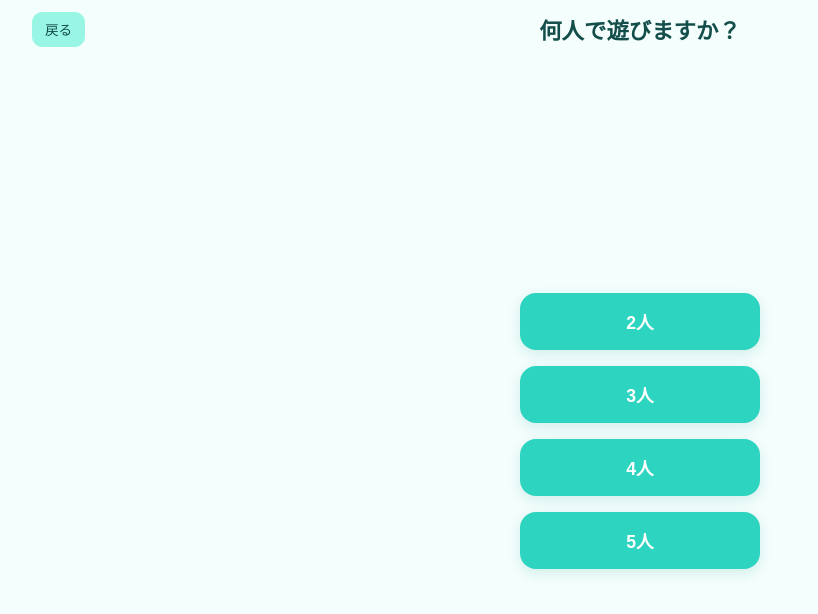
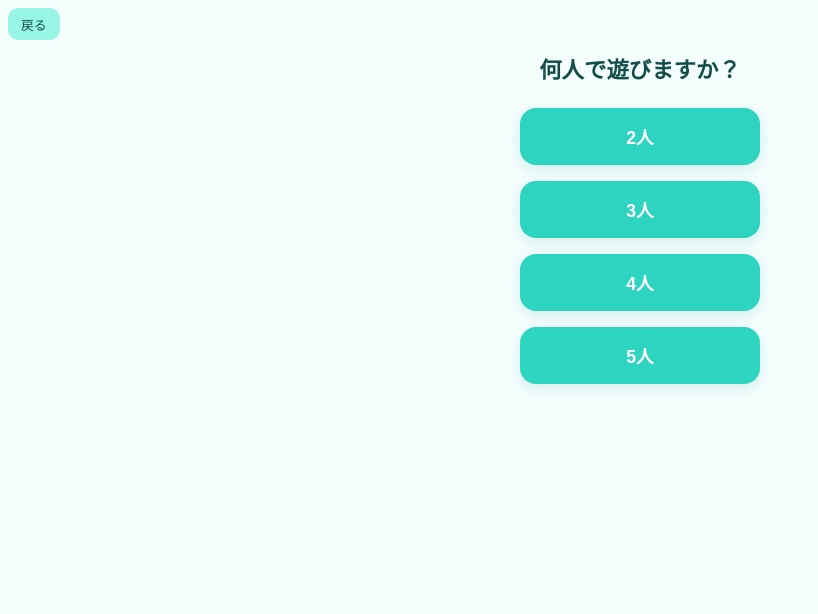
Before and after one commit to kurosana/BattleEnpitu, a plain HTML site: page index.html in a window 1280 px wide. Both pictures are taken after a click on the button "スタート". Shown: the whole page, without its empty margins (0-818 px from the left). Drawn offline with Linux system fonts and the light colour scheme.

Commit message:
v1.0.3
PC版デザイン修正

```diff
--- a/css/style.css
+++ b/css/style.css
@@ -46,12 +46,41 @@ body {
 .screen {
   display: none;
   height: 100%;
+  max-height: 100dvh;
   flex-direction: column;
   overflow: hidden;
 }
 
 .screen.active {
   display: flex;
+}
+
+/* スタート・人数・名前（スクロール可能・PCでも見切れない） */
+.screen-scroll {
+  overflow-x: hidden;
+  overflow-y: auto;
+  -webkit-overflow-scrolling: touch;
+}
+
+.screen-scroll-body {
+  flex: 1 0 auto;
+  display: flex;
+  flex-direction: column;
+  align-items: center;
+  width: 100%;
+  min-height: min(100%, 100dvh);
+  padding: 3.25rem 1rem 1.5rem;
+  padding-top: max(3.25rem, calc(0.5rem + env(safe-area-inset-top, 0px) + 2rem));
+  padding-bottom: max(1.5rem, env(safe-area-inset-bottom, 0px));
+  box-sizing: border-box;
+}
+
+/* 画面左上に固定（終了ボタンと同じ見た目 .btn-exit） */
+.btn-nav-fixed {
+  position: fixed;
+  top: max(0.5rem, env(safe-area-inset-top, 0px));
+  left: max(0.5rem, env(safe-area-inset-left, 0px));
+  z-index: 500;
 }
 
 /* ========== ローディング ========== */
@@ -108,8 +137,9 @@ body {
 }
 
 /* ========== スタート画面 ========== */
-#screen-start {
+.screen-start-body {
   justify-content: space-between;
+  gap: 1rem;
 }
 
 #screen-start .screen-center {
@@ -117,13 +147,16 @@ body {
   display: flex;
   align-items: center;
   justify-content: center;
-  padding: 1rem;
-  min-height: 0;
+  padding: 1rem 0;
+  min-height: 12rem;
+  width: 100%;
 }
 
 .start-credits {
   flex-shrink: 0;
-  padding: 0.5rem 1rem 1rem;
+  width: 100%;
+  max-width: 36rem;
+  padding: 0.5rem 0 0;
   font-size: 0.65rem;
   line-height: 1.45;
   color: #9ca3af;
@@ -144,59 +177,18 @@ body {
   font-size: clamp(1.25rem, 5vw, 1.75rem);
 }
 
-/* ========== セットアップ画面共通（人数・名前） ========== */
-.setup-header {
-  flex-shrink: 0;
-  display: grid;
-  grid-template-columns: auto 1fr;
-  align-items: center;
-  padding: 0.75rem 1rem 0.5rem;
+.screen-heading {
+  margin: 0 0 1.5rem;
   width: 100%;
-}
-
-.setup-header .screen-heading {
-  grid-column: 1 / -1;
-  grid-row: 1;
-  justify-self: center;
-  pointer-events: none;
-}
-
-.btn-back-setup {
-  grid-column: 1;
-  grid-row: 1;
-  z-index: 1;
-  padding: 0.4rem 0.75rem;
-  font-size: 0.85rem;
-  border-radius: var(--radius-sm);
-  border: 1px solid var(--border);
-  background: var(--btn-secondary);
-  color: var(--text);
-  cursor: pointer;
-}
-
-.btn-back-setup:hover {
-  background: var(--btn-secondary-hover);
-}
-
-.screen-heading {
-  margin: 0;
+  max-width: 24rem;
   font-size: clamp(1.1rem, 4vw, 1.4rem);
   text-align: center;
 }
 
 /* ========== 人数選択 ========== */
-#screen-count {
-  align-items: center;
-  justify-content: flex-start;
-  padding: 0 1rem 1rem;
-  gap: 1.5rem;
-}
-
 .count-buttons {
-  flex: 1;
   display: flex;
   flex-direction: column;
-  justify-content: center;
   gap: 1rem;
   width: min(85vw, 240px);
 }
@@ -208,17 +200,13 @@ body {
 }
 
 /* ========== 名前入力 ========== */
-#screen-names {
-  padding: 0 1rem 1rem;
-  gap: 0.75rem;
-  overflow-y: auto;
-}
-
 .names-form {
-  flex: 1;
+  flex: 1 0 auto;
   display: flex;
   flex-direction: column;
   gap: 0.75rem;
+  width: 100%;
+  max-width: 24rem;
   min-height: 0;
 }
 
--- a/index.html
+++ b/index.html
@@ -14,35 +14,37 @@
   </section>
 
   <!-- スタート画面 -->
-  <section id="screen-start" class="screen">
+  <section id="screen-start" class="screen screen-scroll">
+    <div class="screen-scroll-body screen-start-body">
       <div class="screen-center">
         <button type="button" class="btn-primary btn-start-large" id="btn-start">スタート</button>
       </div>
       <footer class="start-credits" id="start-credits" aria-label="クレジット"></footer>
+    </div>
   </section>
 
   <!-- 人数選択画面 -->
-  <section id="screen-count" class="screen">
-    <header class="setup-header">
-      <button type="button" class="btn-back-setup" id="btn-back-count">戻る</button>
+  <section id="screen-count" class="screen screen-scroll">
+    <button type="button" class="btn-exit btn-nav-fixed" id="btn-back-count">戻る</button>
+    <div class="screen-scroll-body">
       <h1 class="screen-heading" id="count-heading">何人で遊びますか？</h1>
-    </header>
       <div class="count-buttons" id="count-buttons">
       <button type="button" class="btn-primary btn-count" data-count="2">2人</button>
       <button type="button" class="btn-primary btn-count" data-count="3">3人</button>
       <button type="button" class="btn-primary btn-count" data-count="4">4人</button>
       <button type="button" class="btn-primary btn-count" data-count="5">5人</button>
       </div>
+    </div>
   </section>
 
   <!-- 名前入力画面 -->
-  <section id="screen-names" class="screen">
-    <header class="setup-header">
-      <button type="button" class="btn-back-setup" id="btn-back-names">戻る</button>
+  <section id="screen-names" class="screen screen-scroll">
+    <button type="button" class="btn-exit btn-nav-fixed" id="btn-back-names">戻る</button>
+    <div class="screen-scroll-body">
       <h1 class="screen-heading" id="names-heading">名前を入力</h1>
-    </header>
       <div class="names-form" id="names-form"></div>
       <button type="button" class="btn-primary btn-game-start" id="btn-game-start">ゲームスタート！</button>
+    </div>
   </section>
 
   <!-- ゲーム管理画面 -->
--- a/js/app.js
+++ b/js/app.js
@@ -200,15 +200,11 @@
     });
     $("count-heading").textContent = CONFIG.playerCountHeading;
     $("names-heading").textContent = CONFIG.namesHeading || "名前を入力";
-    $("btn-back-count").textContent = CONFIG.backButtonLabel || "戻る";
-    $("btn-back-names").textContent = CONFIG.backButtonLabel || "戻る";
-
-    $("btn-back-count").addEventListener("click", () => {
-      showScreen("screen-start");
-    });
-    $("btn-back-names").addEventListener("click", () => {
-      showScreen("screen-count");
-    });
+    const backLabel = CONFIG.backButtonLabel || "戻る";
+    const btnBackCount = $("btn-back-count");
+    const btnBackNames = $("btn-back-names");
+    if (btnBackCount) btnBackCount.textContent = backLabel;
+    if (btnBackNames) btnBackNames.textContent = backLabel;
 
     document.querySelectorAll(".btn-count").forEach((btn) => {
       btn.addEventListener("click", () => {
@@ -728,7 +724,22 @@
 
   /* ---------- 起動 ---------- */
 
+  function initNavigation() {
+    document.addEventListener("click", (e) => {
+      const target = e.target;
+      if (!target || !target.id) return;
+      if (target.id === "btn-back-count") {
+        e.preventDefault();
+        showScreen("screen-start");
+      } else if (target.id === "btn-back-names") {
+        e.preventDefault();
+        showScreen("screen-count");
+      }
+    });
+  }
+
   async function boot() {
+    initNavigation();
     initStartScreen();
     initDialogs();
 
```
Lines whose indentation alone changed are shown as unchanged.
